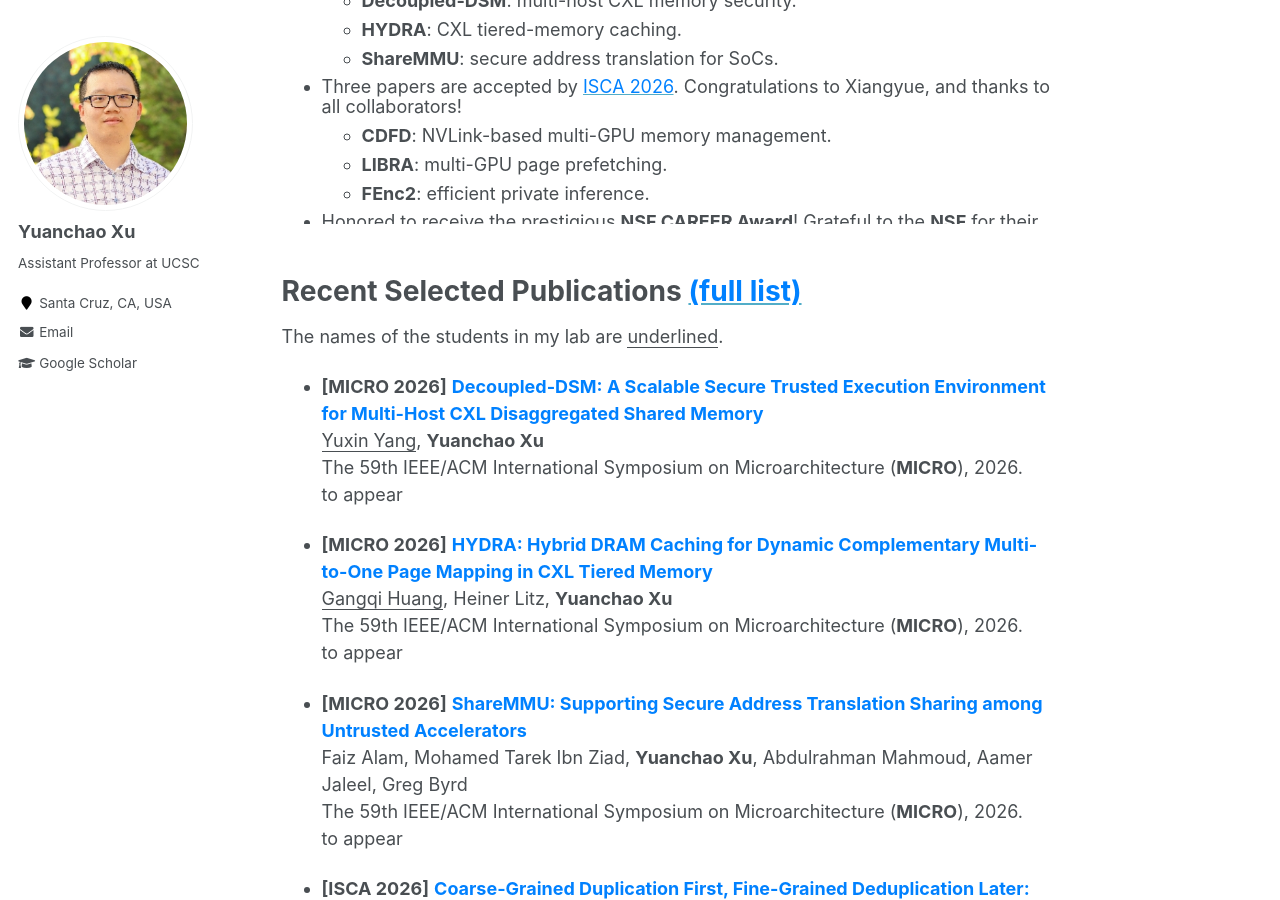
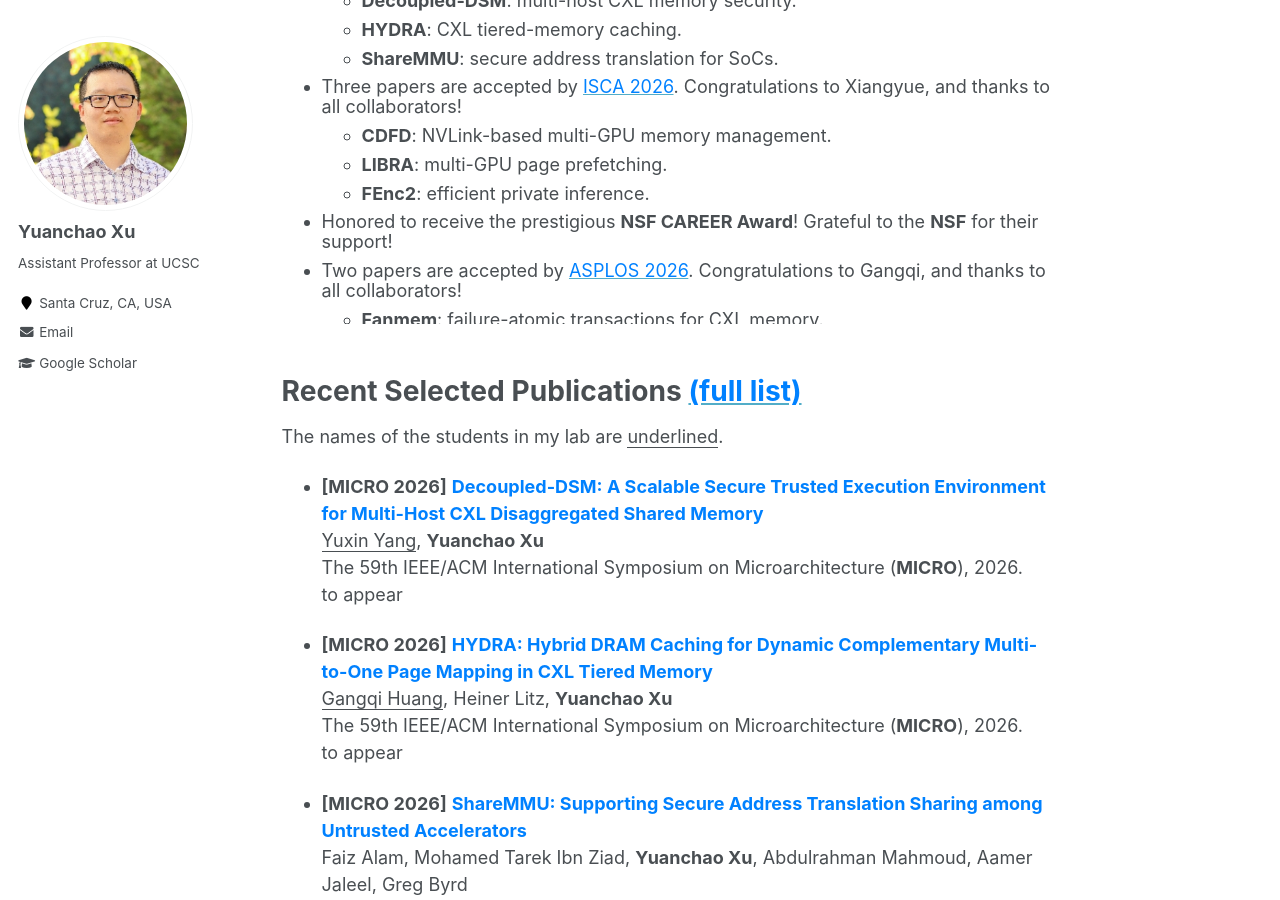
Before and after one commit to yuanchaoxu6/yuanchaoxu6.github.io, a Jekyll site: the page built from _pages/about.md, in a window 1280 px wide and 900 px high, scrolled down 619 px. Built offline with Jekyll 4.4.1, drawn with Linux system fonts in a browser that asks for light colours.

Commit message:
Update about.md

```diff
--- a/_pages/about.md
+++ b/_pages/about.md
@@ -20,7 +20,7 @@ My research interests are in computer architecture, security, and ML systems and
 News
 =====
 
-<div markdown="1" style="width: 100%; height: 300px; overflow-y: scroll; margin: 0; padding: 0; line-height: 1.1;">
+<div markdown="1" style="width: 100%; height: 400px; overflow-y: scroll; margin: 0; padding: 0; line-height: 1.1;">
 
 * Three papers are accepted by [<font color="#0081ff">MICRO 2026</font>](https://www.microarch.org/micro59/). Congratulations to Yuxin and Gangqi, and thanks to all collaborators!
   * **Decoupled-DSM**: multi-host CXL memory security.
```
